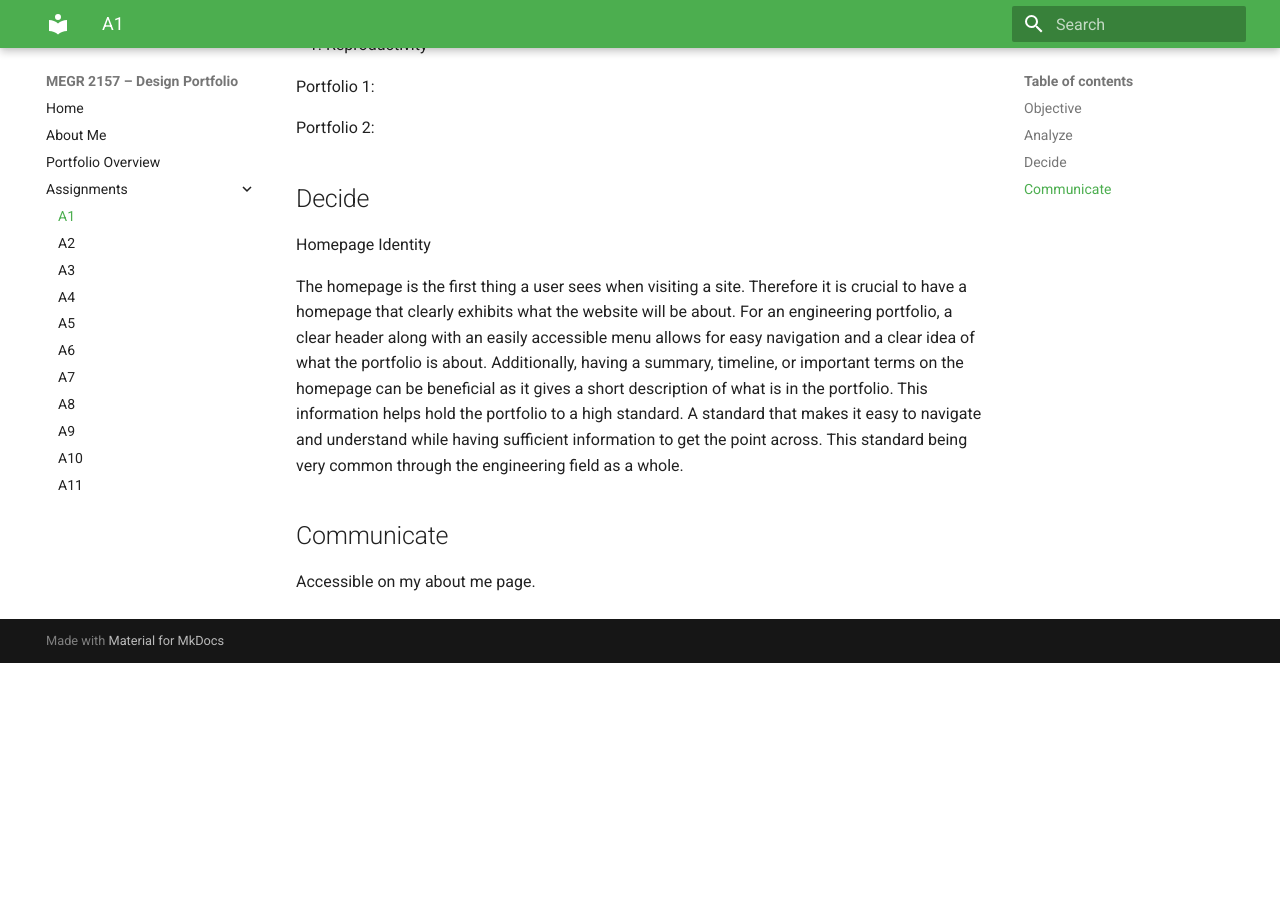
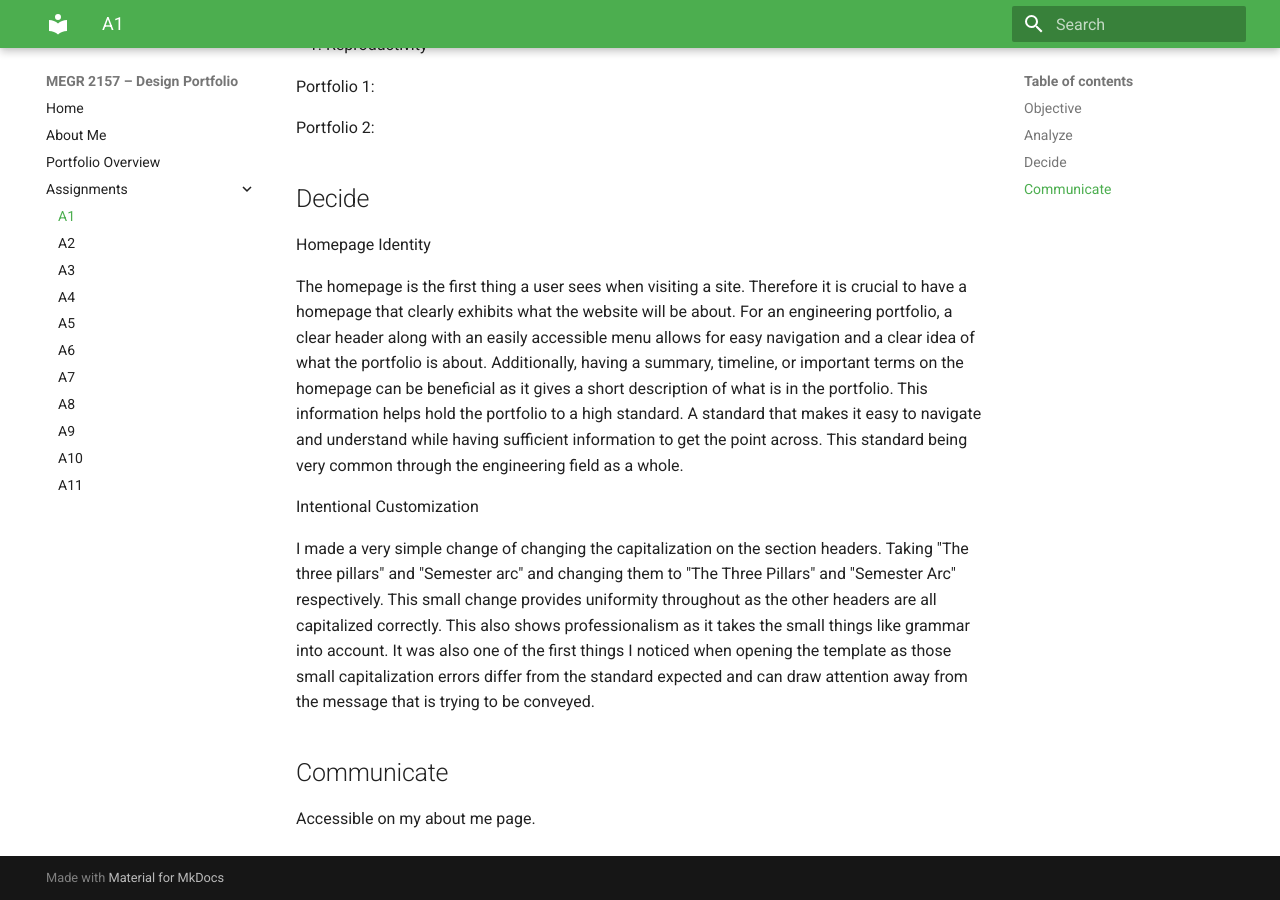
Before and after one commit to noaheme/design-projects-portfolio, an MkDocs documentation site: the page built from docs/assignments/A01/index.md, in a window 1280 px wide and 900 px high, scrolled down 635 px. Built offline with MkDocs 1.6.1 and Material for MkDocs 9.7.7, drawn with Linux system fonts in a browser that asks for light colours; before the commit the page ends 1298 px from its top, so only the background shows below that.

```diff
--- a/docs/assignments/A01/index.md
+++ b/docs/assignments/A01/index.md
@@ -25,6 +25,10 @@ Homepage Identity
 
   The homepage is the first thing a user sees when visiting a site. Therefore it is crucial to have a homepage that clearly exhibits what the website will be about. For an engineering portfolio, a clear header along with an easily accessible menu allows for easy navigation and a clear idea of what the portfolio is about. Additionally, having a summary, timeline, or important terms on the homepage can be beneficial as it gives a short description of what is in the portfolio. This information helps hold the portfolio to a high standard. A standard that makes it easy to navigate and understand while having sufficient information to get the point across. This standard being very common through the engineering field as a whole.
 
+Intentional Customization
+
+  I made a very simple change of changing the capitalization on the section headers. Taking "The three pillars" and "Semester arc" and changing them to "The Three Pillars" and "Semester Arc" respectively. This small change provides uniformity throughout as the other headers are all capitalized correctly. This also shows professionalism as it takes the small things like grammar into account. It was also one of the first things I noticed when opening the template as those small capitalization errors differ from the standard expected and can draw attention away from the message that is trying to be conveyed.
+
 
 
 
```
